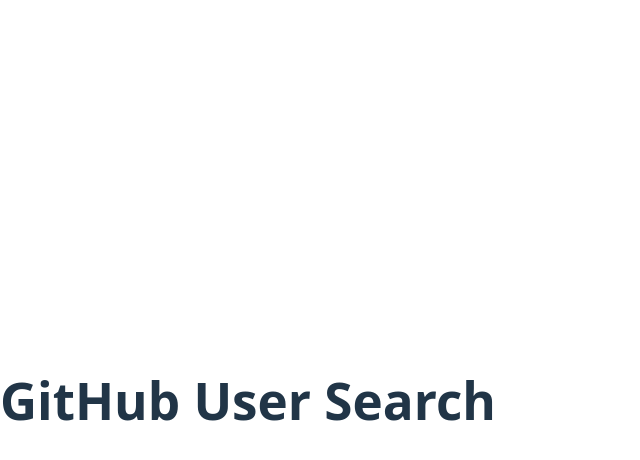
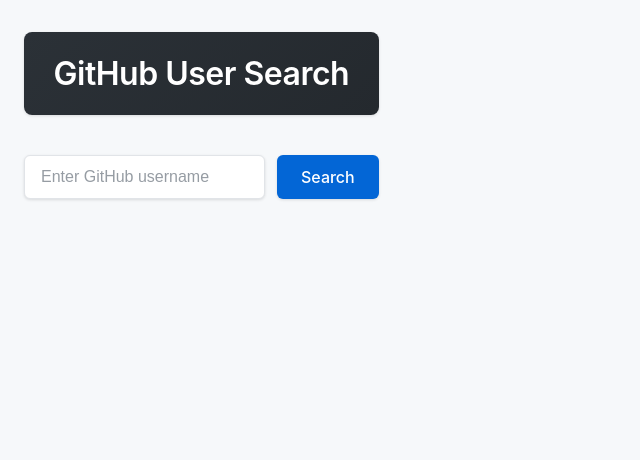
Before and after one commit to Lawwrenz/alx-fe-reactjs, a React (Vite) app in the folder github-user-search/: page / in a window 1280 px wide. Shown: the top 460 px of the page, without its empty margins (0-640 px from the left). Built offline with nearby package versions, Linux system fonts and the light colour scheme.

Commit message:
Updated App.css file

```diff
--- a/github-user-search/src/App.css
+++ b/github-user-search/src/App.css
@@ -1,191 +1,317 @@
-/* Base Styles */
-body {
-  font-family: -apple-system, BlinkMacSystemFont, 'Segoe UI', Roboto, Oxygen, Ubuntu, Cantarell, sans-serif;
-  background-color: #f5f5f5;
+/* Base Styles with GitHub-inspired color scheme */
+:root {
+  --gh-dark: #24292e;
+  --gh-blue: #0366d6;
+  --gh-light-blue: #2188ff;
+  --gh-gray: #6a737d;
+  --gh-light-gray: #e1e4e8;
+  --gh-lighter-gray: #f6f8fa;
+  --gh-white: #ffffff;
+  --gh-red: #cb2431;
+  --gh-green: #28a745;
+  --shadow-sm: 0 1px 3px rgba(0, 0, 0, 0.12);
+  --shadow-md: 0 4px 6px rgba(0, 0, 0, 0.1);
+  --shadow-lg: 0 10px 15px rgba(0, 0, 0, 0.1);
+  --transition: all 0.2s cubic-bezier(0.3, 0, 0.5, 1);
+}
+
+* {
   margin: 0;
   padding: 0;
-  line-height: 1.6;
+  box-sizing: border-box;
 }
 
+body {
+  font-family: -apple-system, BlinkMacSystemFont, 'Segoe UI', Roboto, Oxygen,
+               Ubuntu, Cantarell, 'Open Sans', 'Helvetica Neue', sans-serif;
+  background-color: var(--gh-lighter-gray);
+  color: var(--gh-dark);
+  line-height: 1.5;
+  -webkit-font-smoothing: antialiased;
+}
+
+/* App Container */
 .app-container {
   max-width: 800px;
   margin: 0 auto;
-  padding: 20px;
+  padding: 2rem 1.5rem;
+  min-height: 100vh;
 }
 
+/* Header */
 .app-header {
-  background-color: #24292e;
-  color: white;
-  padding: 20px 0;
-  margin-bottom: 30px;
+  background-color: var(--gh-dark);
+  color: var(--gh-white);
+  padding: 1.5rem 0;
+  margin-bottom: 2.5rem;
   text-align: center;
+  border-radius: 8px;
+  box-shadow: var(--shadow-sm);
+  background: linear-gradient(135deg, #2b3137 0%, #24292e 100%);
 }
 
 .app-title {
   margin: 0;
-  font-size: 28px;
+  font-size: 2rem;
+  font-weight: 600;
+  letter-spacing: -0.5px;
 }
 
-/* Search Component */
+/* Search Component - IMPROVED INPUT VISIBILITY */
 .search-container {
-  margin-bottom: 30px;
+  margin-bottom: 2.5rem;
 }
 
 .search-form {
   display: flex;
-  gap: 10px;
+  gap: 0.75rem;
+  align-items: center;
 }
 
 .search-input {
   flex: 1;
-  padding: 12px 15px;
-  border: 1px solid #ddd;
+  padding: 0.75rem 1rem;
+  border: 1px solid var(--gh-light-gray);
   border-radius: 6px;
-  font-size: 16px;
+  font-size: 1rem;
+  background-color: var(--gh-white);
+  transition: var(--transition);
+  box-shadow: var(--shadow-sm);
+  color: var(--gh-dark); /* Ensures typed text is dark and visible */
 }
 
 .search-input:focus {
   outline: none;
-  border-color: #0366d6;
+  border-color: var(--gh-blue);
   box-shadow: 0 0 0 3px rgba(3, 102, 214, 0.3);
 }
 
+/* Placeholder styling - now clearly different from actual input */
+.search-input::placeholder {
+  color: var(--gh-gray);
+  opacity: 0.7;
+}
+
+/* Actual input text styling - high contrast */
+.search-input {
+  color: var(--gh-dark); /* Dark color for typed text */
+  font-weight: 500; /* Slightly bolder for better readability */
+}
+
 .search-button {
-  padding: 12px 20px;
-  background-color: #0366d6;
-  color: white;
+  padding: 0.75rem 1.5rem;
+  background-color: var(--gh-blue);
+  color: var(--gh-white);
   border: none;
   border-radius: 6px;
-  font-size: 16px;
+  font-size: 1rem;
+  font-weight: 500;
   cursor: pointer;
-  transition: background-color 0.3s;
+  transition: var(--transition);
+  box-shadow: var(--shadow-sm);
+  display: flex;
+  align-items: center;
+  justify-content: center;
+  gap: 0.5rem;
 }
 
 .search-button:hover {
-  background-color: #0356b6;
+  background-color: var(--gh-light-blue);
+  transform: translateY(-1px);
+  box-shadow: var(--shadow-md);
+}
+
+.search-button:active {
+  transform: translateY(0);
 }
 
 .search-button:disabled {
-  background-color: #ccc;
+  background-color: var(--gh-light-gray);
+  color: var(--gh-gray);
   cursor: not-allowed;
+  transform: none;
+  box-shadow: none;
 }
 
-/* Loading and Error States */
-.loading-message,
-.error-message {
+/* Status Messages */
+.status-message {
   text-align: center;
-  padding: 20px;
-  font-size: 18px;
+  padding: 1.5rem;
+  margin: 1.5rem 0;
+  border-radius: 6px;
+  animation: fadeIn 0.3s ease-out;
+}
+
+@keyframes fadeIn {
+  from { opacity: 0; transform: translateY(-10px); }
+  to { opacity: 1; transform: translateY(0); }
+}
+
+.loading-message {
+  background-color: rgba(3, 102, 214, 0.05);
+  color: var(--gh-blue);
+  position: relative;
+}
+
+.loading-message::after {
+  content: "";
+  display: inline-block;
+  width: 1rem;
+  height: 1rem;
+  border: 2px solid var(--gh-blue);
+  border-radius: 50%;
+  border-top-color: transparent;
+  animation: spin 1s linear infinite;
+  margin-left: 0.5rem;
+  vertical-align: middle;
+}
+
+@keyframes spin {
+  to { transform: rotate(360deg); }
 }
 
 .error-message {
-  color: #cb2431;
+  background-color: rgba(203, 36, 49, 0.05);
+  color: var(--gh-red);
+  border-left: 4px solid var(--gh-red);
 }
 
 /* User Card */
 .user-card {
-  background-color: white;
-  border-radius: 8px;
-  padding: 25px;
-  box-shadow: 0 2px 10px rgba(0, 0, 0, 0.1);
+  background-color: var(--gh-white);
+  border-radius: 12px;
+  padding: 1.75rem;
+  box-shadow: var(--shadow-md);
+  transition: var(--transition);
+  animation: fadeIn 0.4s ease-out;
+  border: 1px solid var(--gh-light-gray);
+}
+
+.user-card:hover {
+  box-shadow: var(--shadow-lg);
+  transform: translateY(-2px);
 }
 
 .user-header {
   display: flex;
   align-items: center;
-  margin-bottom: 20px;
+  margin-bottom: 1.5rem;
+  gap: 1.5rem;
 }
 
 .user-avatar {
-  width: 80px;
-  height: 80px;
+  width: 5rem;
+  height: 5rem;
   border-radius: 50%;
-  margin-right: 20px;
+  object-fit: cover;
+  border: 3px solid var(--gh-lighter-gray);
+  box-shadow: var(--shadow-sm);
 }
 
 .user-name {
   margin: 0;
-  font-size: 24px;
-  color: #0366d6;
+  font-size: 1.5rem;
+  font-weight: 600;
+  color: var(--gh-dark);
+}
+
+.user-login {
+  color: var(--gh-gray);
+  font-size: 1.1rem;
+  margin-top: 0.25rem;
 }
 
 .user-bio {
-  color: #586069;
-  margin: 5px 0 0;
+  color: var(--gh-gray);
+  margin: 0.75rem 0 0;
+  line-height: 1.6;
 }
 
 .user-stats {
   display: grid;
   grid-template-columns: repeat(2, 1fr);
-  gap: 15px;
-  margin-bottom: 20px;
+  gap: 1rem;
+  margin: 1.5rem 0;
 }
 
 .stat-item {
-  background-color: #f6f8fa;
-  padding: 10px;
-  border-radius: 6px;
+  background-color: var(--gh-lighter-gray);
+  padding: 0.75rem 1rem;
+  border-radius: 8px;
+  text-align: center;
+  transition: var(--transition);
+}
+
+.stat-item:hover {
+  transform: translateY(-2px);
+  box-shadow: var(--shadow-sm);
 }
 
 .stat-label {
-  font-weight: 600;
-  color: #24292e;
-  margin-bottom: 5px;
+  font-weight: 500;
+  color: var(--gh-gray);
+  font-size: 0.9rem;
+  margin-bottom: 0.25rem;
 }
 
 .stat-value {
-  color: #586069;
+  color: var(--gh-dark);
+  font-weight: 600;
+  font-size: 1.2rem;
 }
 
 .profile-link {
-  display: inline-block;
-  padding: 10px 20px;
-  background-color: #24292e;
-  color: white;
+  display: inline-flex;
+  align-items: center;
+  justify-content: center;
+  padding: 0.75rem 1.5rem;
+  background-color: var(--gh-dark);
+  color: var(--gh-white);
   text-decoration: none;
   border-radius: 6px;
-  transition: background-color 0.3s;
+  transition: var(--transition);
+  font-weight: 500;
+  gap: 0.5rem;
+  width: 100%;
+  text-align: center;
 }
 
 .profile-link:hover {
   background-color: #000;
+  transform: translateY(-1px);
+  box-shadow: var(--shadow-sm);
 }
 
 /* Responsive Design */
-@media (max-width: 600px) {
+@media (max-width: 640px) {
+  .app-container {
+    padding: 1.5rem 1rem;
+  }
+
+  .app-title {
+    font-size: 1.5rem;
+  }
+
   .user-header {
     flex-direction: column;
     text-align: center;
+    gap: 1rem;
   }
 
   .user-avatar {
-    margin-right: 0;
-    margin-bottom: 15px;
+    width: 4.5rem;
+    height: 4.5rem;
   }
 
   .search-form {
     flex-direction: column;
   }
 
+  .search-button {
+    width: 100%;
+  }
+
   .user-stats {
     grid-template-columns: 1fr;
   }
-
-  .status-message {
-  padding: 20px;
-  text-align: center;
-  margin: 20px 0;
-  border-radius: 5px;
 }
-
-.status-message.loading {
-  background-color: #f8f9fa;
-  color: #6c757d;
-}
-
-.status-message.error {
-  background-color: #f8d7da;
-  color: #721c24;
-  border: 1px solid #f5c6cb;
-}
-}
--- a/github-user-search/src/App.jsx
+++ b/github-user-search/src/App.jsx
@@ -1,14 +1,14 @@
-import SearchUser from './components/SearchUser';
+import SearchUser from './components/Search';
+import Search from './components/Search'
+import './App.css';
 
 function App() {
   return (
-    <div className="min-h-screen bg-gray-100">
-      <header className="bg-white shadow-sm">
-        <div className="max-w-7xl mx-auto py-6 px-4">
-          <h1 className="text-3xl font-bold text-gray-900">GitHub User Search</h1>
-        </div>
+    <div className="app-container">
+      <header className="app-header">
+        <h1 className="app-title">GitHub User Search</h1>
       </header>
-      <main className="max-w-7xl mx-auto py-6 px-4">
+      <main>
         <SearchUser />
       </main>
     </div>
```
